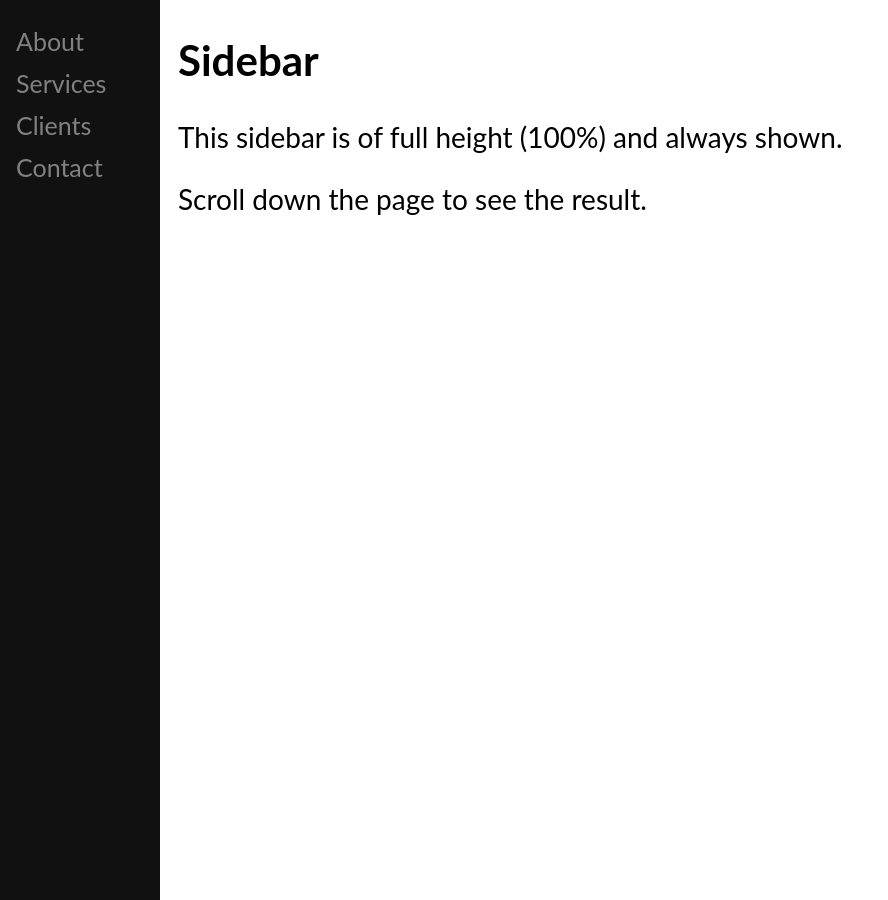
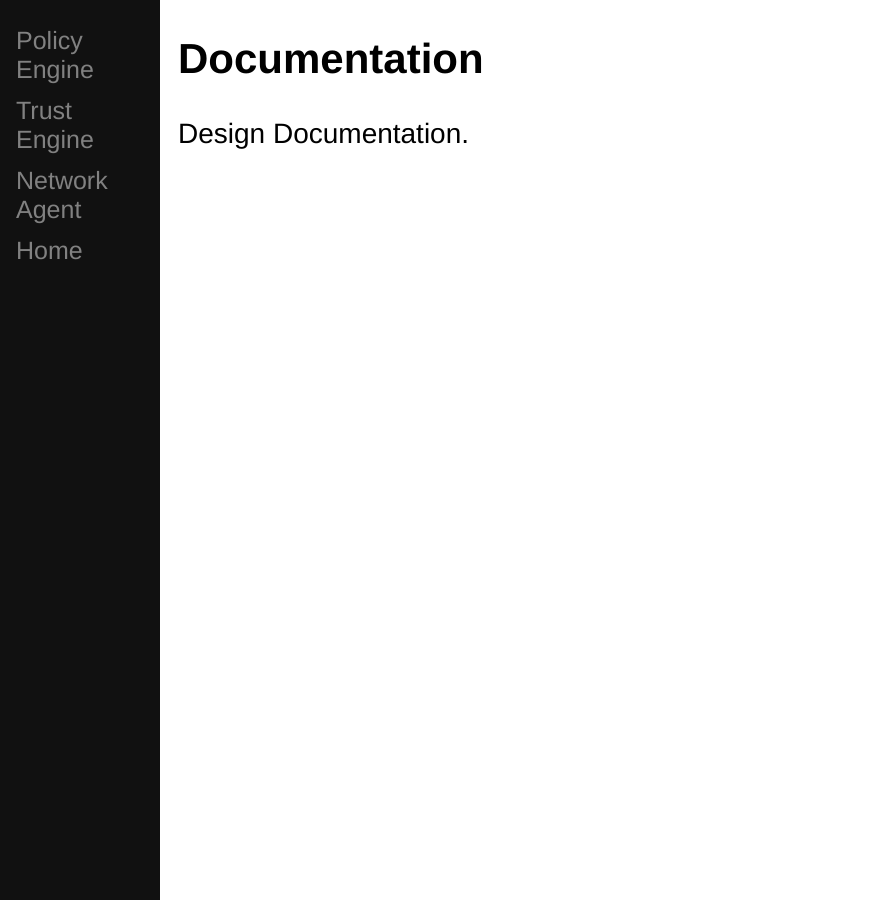
Before and after one commit to WWUZeroTrust/WWUZeroTrust.github.io, a Jekyll site: the page Documentation/index.html, which Jekyll copies as it is, in a window 1280 px wide. Shown: the whole page, without its empty margins (0-888 px from the left). Built offline with Jekyll 4.4.1, drawn with Linux system fonts in a browser that asks for light colours.

Commit message:
Update index.html

```diff
--- a/Documentation/index.html
+++ b/Documentation/index.html
@@ -4,7 +4,7 @@
 <meta name="viewport" content="width=device-width, initial-scale=1">
 <style>
 body {
-  font-family: "Lato", sans-serif;
+  font-family: 'Helvetica', 'Arial', 'Sans-Serif';
 }
 
 .sidenav {
@@ -46,14 +46,13 @@ body {
 <body>
 
 <div class="sidenav">
-  <a href="#about">About</a>
-  <a href="#services">Services</a>
-  <a href="#clients">Clients</a>
-  <a href="#contact">Contact</a>
+  <a href="/PolicyEngine">Policy Engine</a>
+  <a href="/TrustEngine">Trust Engine</a>
+  <a href="/NetworkAgent">Network Agent</a>
+   <a href="/">Home</a>
 </div>
 
 <div class="main">
-  <h2>Sidebar</h2>
-  <p>This sidebar is of full height (100%) and always shown.</p>
-  <p>Scroll down the page to see the result.</p>
+  <h2>Documentation</h2>
+  <p>Design Documentation.</p>
 </html>
```
